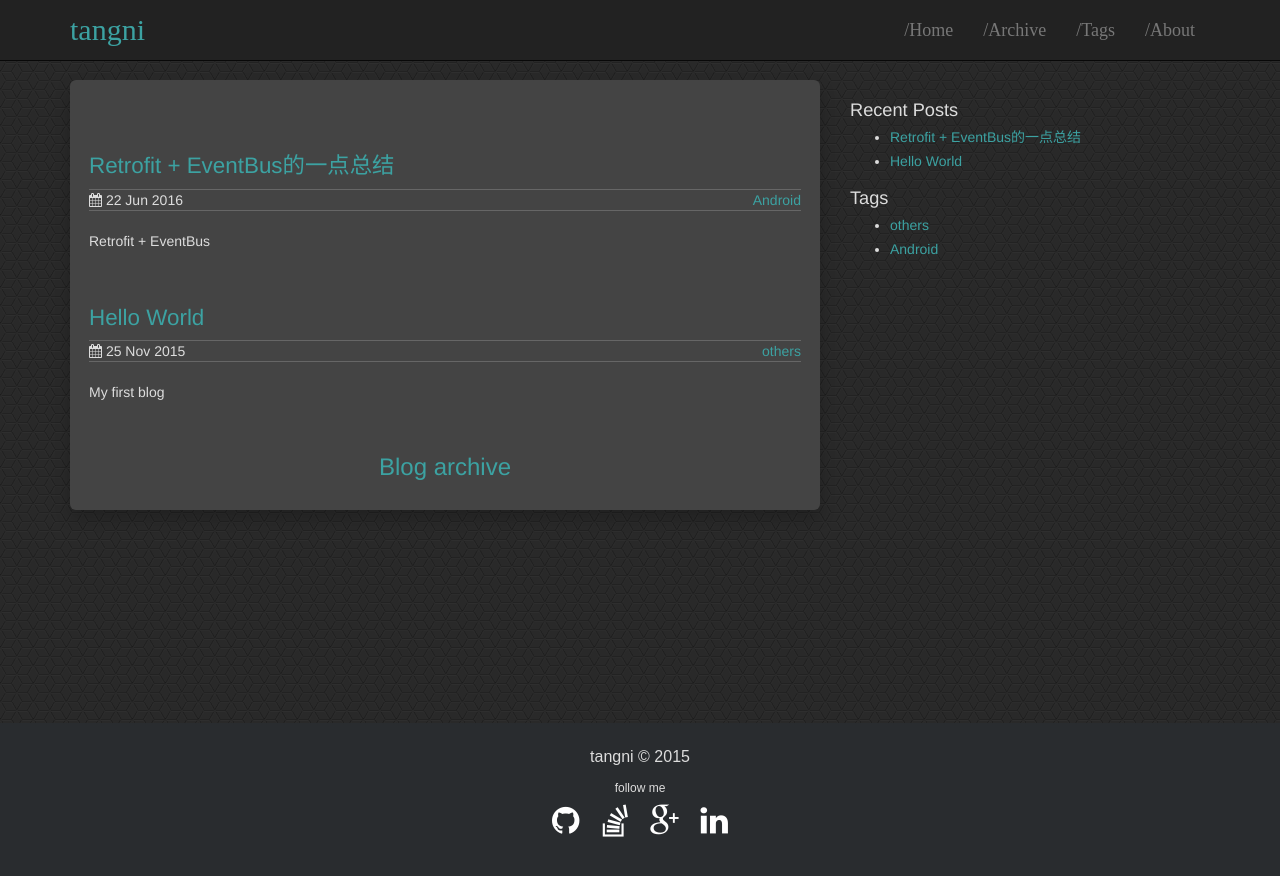
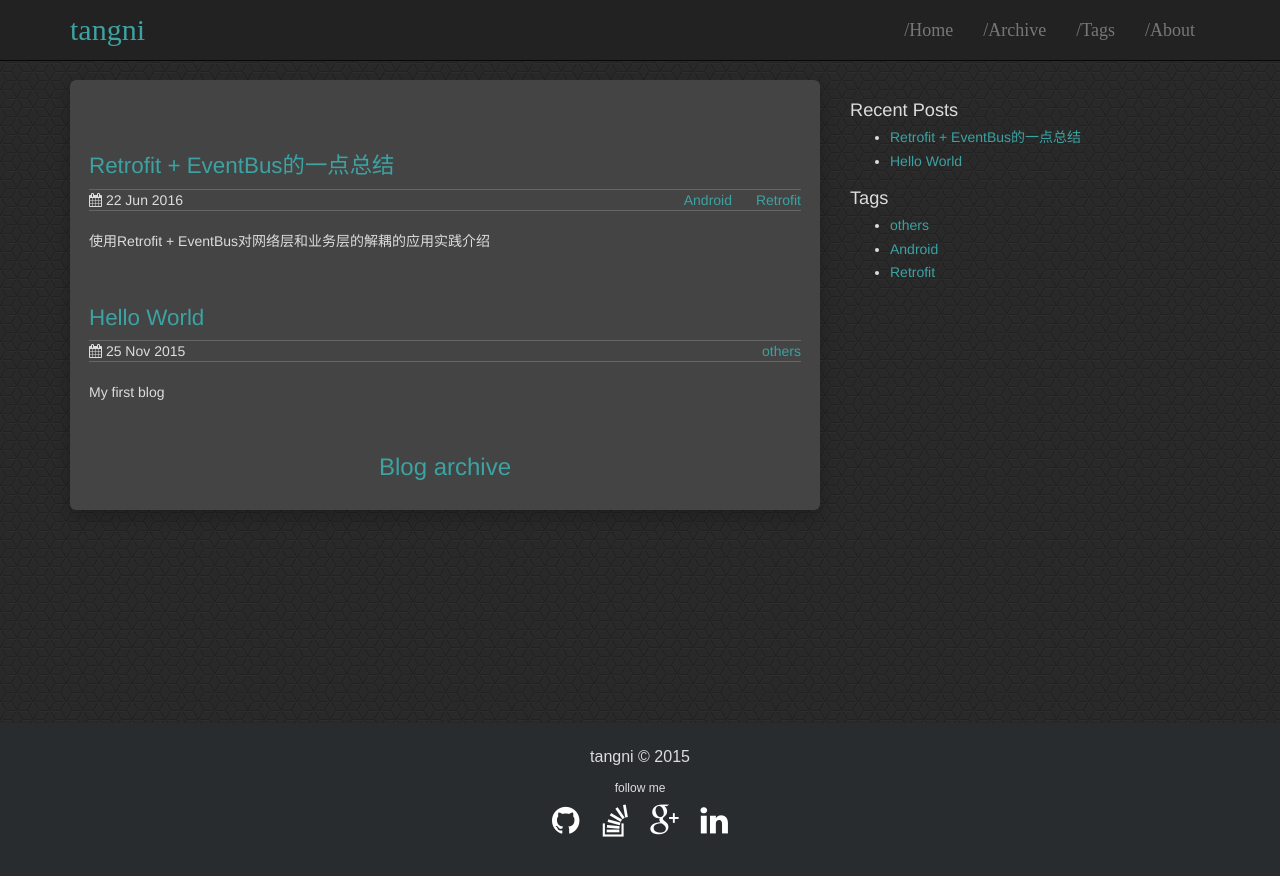
Before and after one commit to t-gao/t-gao.github.io, a Jekyll site: the page built from index.html, in a window 1280 px wide. Shown: the top 876 px of the page. Built offline with Jekyll 4.4.1, drawn with Linux system fonts in a browser that asks for light colours; the list of posts is cut into pages by our own code.

Commit message:
micro modification

```diff
--- a/_posts/2016-06-22-Retrofit-With-EventBus.md
+++ b/_posts/2016-06-22-Retrofit-With-EventBus.md
@@ -3,17 +3,20 @@ layout: post
 title: "Retrofit + EventBus的一点总结"
 date: 2016-06-22 23:42:06 +0800
 comments: true
-tags: Android
-description: Retrofit + EventBus
+tags: [Android, Retrofit]
+description: 使用Retrofit + EventBus对网络层和业务层的解耦的应用实践介绍
 comments: true
 toc: true
 ---
 
 说起Android应用开发的网络请求框架，最流行也最优秀的两个，一个是Volley，另一个是Retrofit. 今天来聊聊我在项目中对Retrofit的应用实践.
+
 ### Retrofit介绍
 Retrofit是明星程序员、男神[Jake Wharton](JakeWharton)所在的[Square](https://github.com/square)公司开源的一个RESTful网络请求框架， 目前最新版是2.1.0，但是**本文基于Retrofit 1.9.x**，2.x 版本相对于1.x 有非常大的更新，以后有机会再研究一下2.x版本. 本文不涉及Retrofit的入门介绍，不了解的亲们可以查看[文档](http://square.github.io/retrofit/)和[Github项目主页](https://github.com/square/retrofit)， 网络上也有大量的入门介绍文章. 本文主要讲讲我在实际项目中对Retrofit和EventBus结合使用的总结。
+
 ### EventBus介绍
 EventBus是一个Android平台的事件总线框架，使用简单、轻量、低开销，可以用于代码的解耦. 基本介绍和用法见[项目主页](https://github.com/greenrobot/EventBus).
+
 ### 为什么使用EventBus
 大家知道Retrofit中声明一个API接口的方式如下：
 我们定义一个interface 叫做 `MyRetrofitService`（我知道`MyXxx`这样的命名有点土, 但是作为示例, 观众朋友们忍耐一下吧-_- ）, 里面声明一个登录方法：
--- a/index.html
+++ b/index.html
@@ -19,14 +19,14 @@ layout: page
     <li><a href="{{site.baseurl | prepend:site.url}}/tag/{{ tag }}">{{ tag }}</a></li>
     {% endfor %}
   </ul>
-</div>
+  </div>
 
   <div class="post-descr">
     <p>
       {{ post.description }}
     </p>
   </div>
-  {% endfor %}
+{% endfor %}
 
 
 <div class="post-footer">
```
